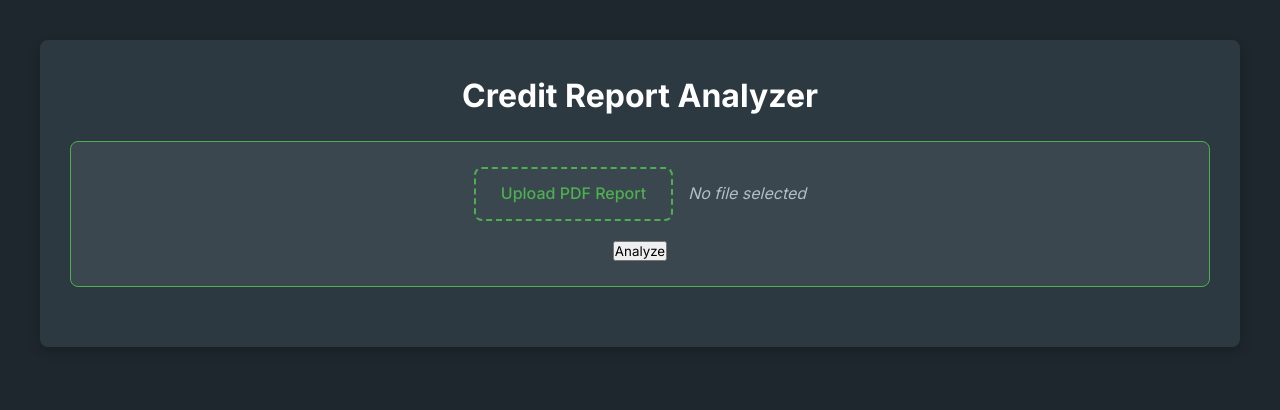
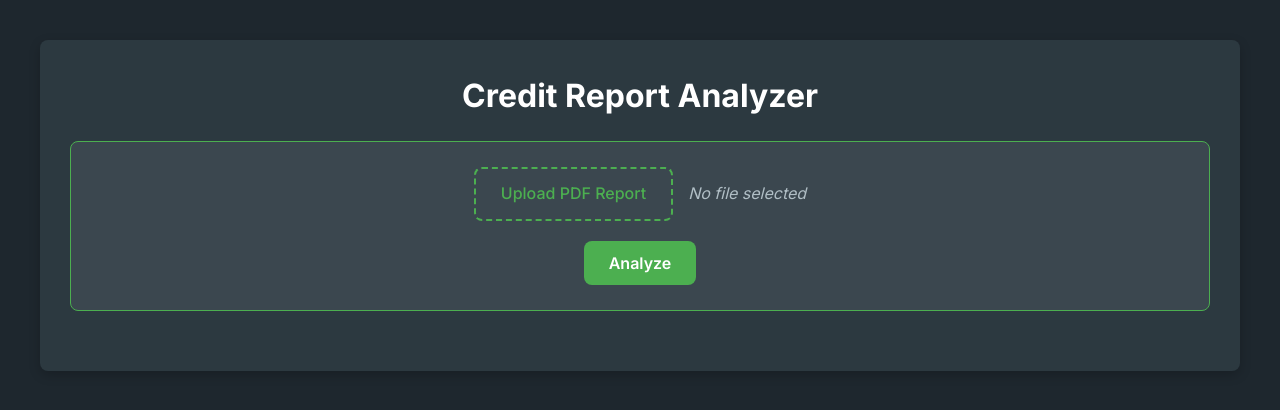
Before and after one commit to shefiinnn/Credit_Report, a Django app: page / in a window 1280 px wide. Shown: the top 410 px of the page. Run offline with Django 5.2, Linux system fonts and the light colour scheme.

Commit message:
commit final

```diff
--- a/credit_analyzer/settings.py
+++ b/credit_analyzer/settings.py
@@ -25,7 +25,7 @@ SECRET_KEY = 'django-insecure-3_)0c37rt*ex$1)$ds=j$@o)eha6is%5tg+1*_2%upy1v@*ds9
 # SECURITY WARNING: don't run with debug turned on in production!
 DEBUG = True
 
-ALLOWED_HOSTS = ['*']
+ALLOWED_HOSTS = ['*','13.60.35.140','localhost']
 
 
 # Application definition
--- a/reports/templates/reports/MyFreeScoreNow.html
+++ b/reports/templates/reports/MyFreeScoreNow.html
@@ -810,6 +810,28 @@
             /* Allow text to wrap within cells */
         }
 
+        .btn {
+            background-color: var(--primary-color);
+            color: white;
+            padding: 12px 25px;
+            border: none;
+            border-radius: var(--border-radius);
+            cursor: pointer;
+            font-size: 1em;
+            font-weight: 600;
+            transition: var(--transition);
+        }
+
+        .btn:hover:not(:disabled) {
+            background-color: var(--secondary-color);
+            transform: translateY(-2px);
+        }
+
+        .btn:disabled {
+            background-color: #616161;
+            cursor: not-allowed;
+        }
+
         .public-info-table td strong {
             color: var(--text-medium);
             /* Medium gray for labels (e.g., 'Type', 'Status') */
@@ -1091,7 +1113,7 @@
                 </label>
                 <span id="file-name">No file selected</span>
             </div>
-            <button id="analyze-btn" type="button">Analyze</button>
+            <button id="analyze-btn" class="btn" type="button">Analyze</button>
 
         </div>
 
@@ -1151,7 +1173,7 @@
                     formData.append('pdf', uploadedFile, uploadedFile.name);
 
                     // Update this URL to your actual backend API endpoint
-                    const response = await fetch('/get_report/', {
+                    const response = await fetch('http://13.60.35.140/get_report/', {
                         method: 'POST',
                         headers: {
                             'accept': 'application/json'
```
